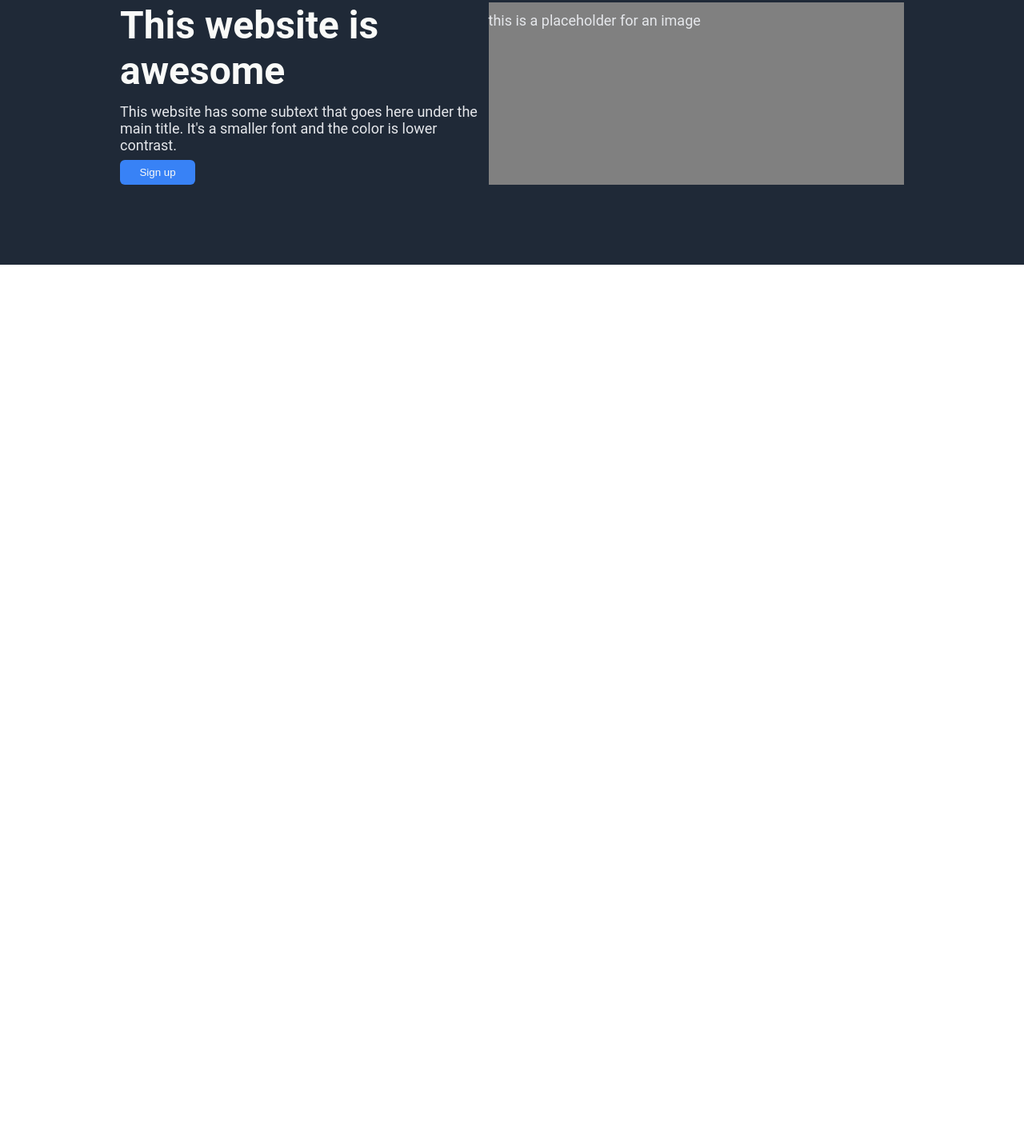
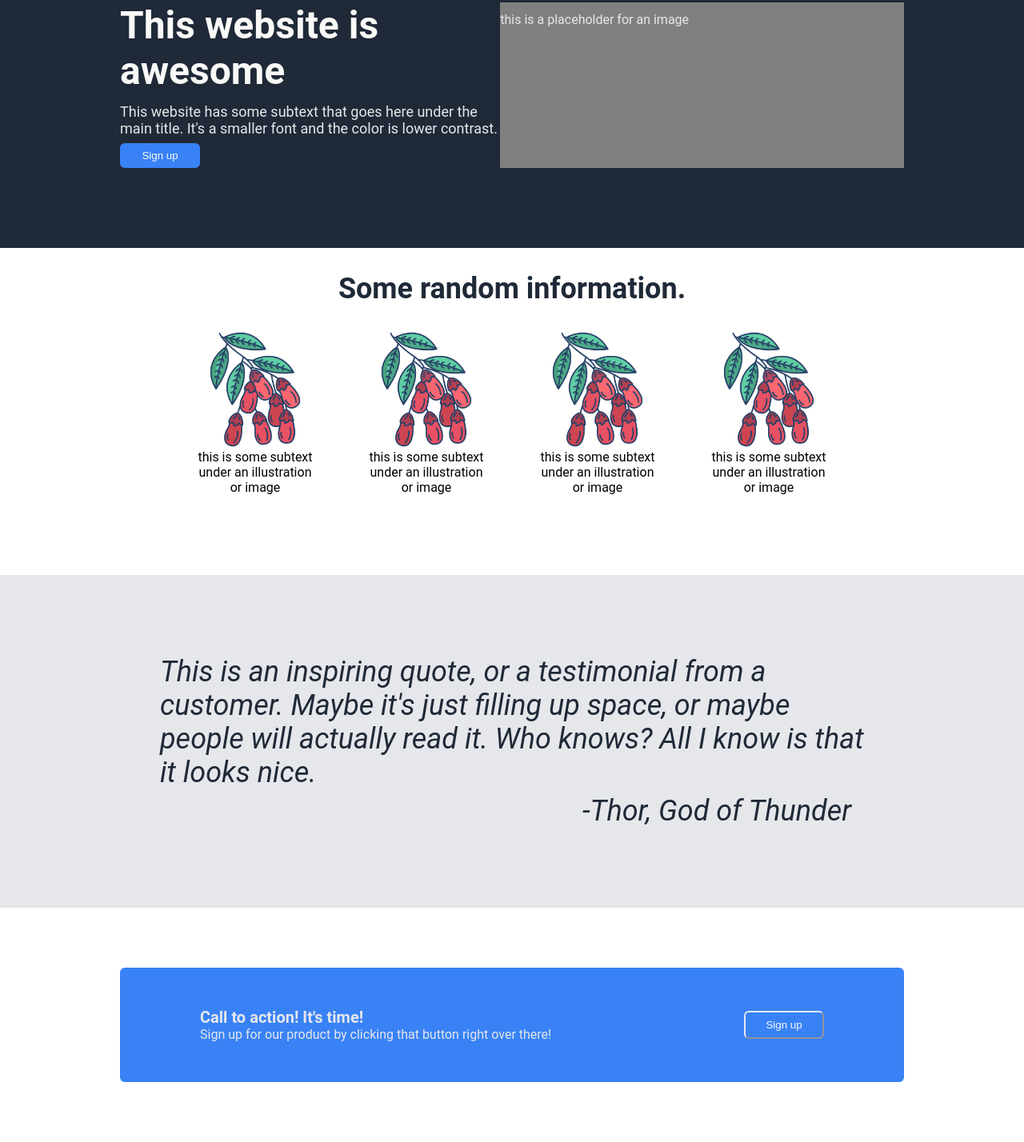
Before and after one commit to AbdEl-Rahman21/odin-landingpage, a plain HTML site: page index.html in a window 1280 px wide. Shown: the part 133-1561 px from the top of the page at 80% size. Before the commit the page ends 800 px from the top, so only its background shows below. Drawn offline with Linux system fonts and the light colour scheme.

Commit message:
add middle section

```diff
--- a/index.html
+++ b/index.html
@@ -19,13 +19,58 @@
         <div class="bottom">
             <div class="right">
                 <h1 class="header">This website is awesome</h1>
-                <p>This website has some subtext that goes here under the main title.
+                <p class="header_text">This website has some subtext that goes here under the main title.
                 It's a smaller font and the color is lower contrast.</p>
-                <button>Sign up</button>
+                <button style="border: 0px;">Sign up</button>
             </div>
             <div class="heroimg">
                 <p>this is a placeholder for an image</p>
             </div>
         </div>
     </div>
+    <div class="middle">
+        <div class="middle_top">
+            <h2>Some random information.</h2>
+            <div class="imgs">
+                <div class="middle_img">
+                    <img src="./images/barberry.png">
+                    <div class="img_text">this is some subtext under an illustration or image</div>
+                </div>
+                <div class="middle_img">
+                    <img src="./images/barberry.png">
+                    <div class="img_text">this is some subtext under an illustration or image</div>
+                </div>
+                <div class="middle_img">
+                    <img src="./images/barberry.png">
+                    <div class="img_text">this is some subtext under an illustration or image</div>
+                </div>
+                <div class="middle_img">
+                    <img src="./images/barberry.png">
+                    <div class="img_text">this is some subtext under an illustration or image</div>
+                </div>
+            </div>
+        </div>
+        <div class="middle_middle">
+            <figure class="quote">
+                <blockquote>
+                This is an inspiring quote, or a testimonial from a
+                customer. Maybe it's just filling up space, or maybe
+                people will actually read it. Who knows? All I know
+                is that it looks nice.
+                </blockquote>
+                <figcaption>
+                -Thor, God of Thunder
+                </figcaption>
+            </figure>
+        </div>
+        <div class="middle_bottom">
+            <div class="call">
+                <div class="text">
+                    <p class="text_top">Call to action! It's time!</p>
+                    <p class="text_down">Sign up for our product by clicking that button right over there!</p>
+                </div>
+                <button style="border-color: #E5E7EB;">Sign up</button>
+            </div>
+        </div>
+    </div>
 </body>
--- a/style.css
+++ b/style.css
@@ -59,7 +59,7 @@ a {
 }
 
 .list,
-p {
+.header_text {
     font-size: 18px;
     color: #E5E7EB;
 }
@@ -67,10 +67,9 @@ p {
 button {
     background-color: #3882F6;
     color: #F9FAF8;
-    border: 0;
     padding: 8px 24px 8px;
     border-radius: 6px;
-    width: 94px;
+    width: 100px;
 }
 
 .header {
@@ -82,4 +81,100 @@ button {
 
 p {
     margin: 12px 0 8px;
+    color: #E5E7EB;
 }
+
+.middle {
+    display: flex;
+    flex: auto;
+    flex-direction: column;
+}
+
+.middle_top {
+    display: flex;
+    flex: auto;
+    flex-direction: column;
+    align-items: center;
+}
+
+h2 {
+    display: flex;
+    justify-content: center;
+    align-items: center;
+    font-size: 36px;
+    font-weight: bolder;
+    color: #1F2937;
+}
+
+.imgs {
+    display: flex;
+    justify-content: center;
+    text-align: center;
+    flex: auto;
+    width: min-content;
+    gap: 64px;
+    margin-bottom: 100px;
+}
+
+.middle_img {
+    display: flex;
+    justify-content: center;
+    align-items: center;
+    flex-direction: column;
+}
+
+img {
+    border: 50px #3882F6;
+    border-radius: 50px;
+    width: 150px;
+    height: auto;
+}
+
+.middle_middle {
+    display: flex;
+    background-color: #E5E7EB;
+}
+
+.quote {
+    font-size: 36px;
+    font-style: italic;
+    color: #1F2937;
+    margin: 100px 200px;
+}
+
+blockquote {
+    margin: 0px 0px 6px 0px;
+}
+
+figcaption {
+    display: flex;
+    justify-content: flex-end;
+    margin-right: 16px;
+}
+
+.middle_bottom {
+    display: flex;
+    justify-content: center;
+    align-items: center;
+}
+
+.call {
+    display: flex;
+    background-color: #3882F6;
+    border-radius: 6px;
+    padding: 50px 100px;
+    margin: 75px 150px;
+    justify-content: space-between;
+    align-items: center;
+    flex: auto;
+}
+
+.text_top {
+    font-size: 20px;
+    font-weight: bold;
+}
+
+.text_top,
+.text_down {
+    margin: 0px;
+}
```
Also changed, not shown: images/barberry.png (added).
